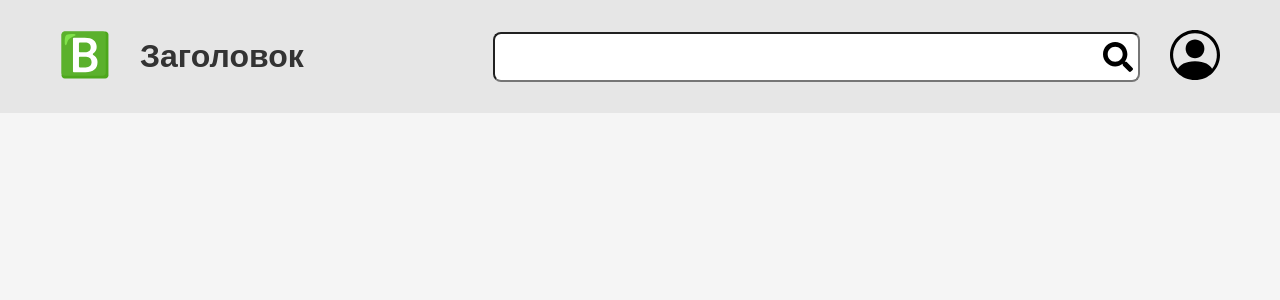
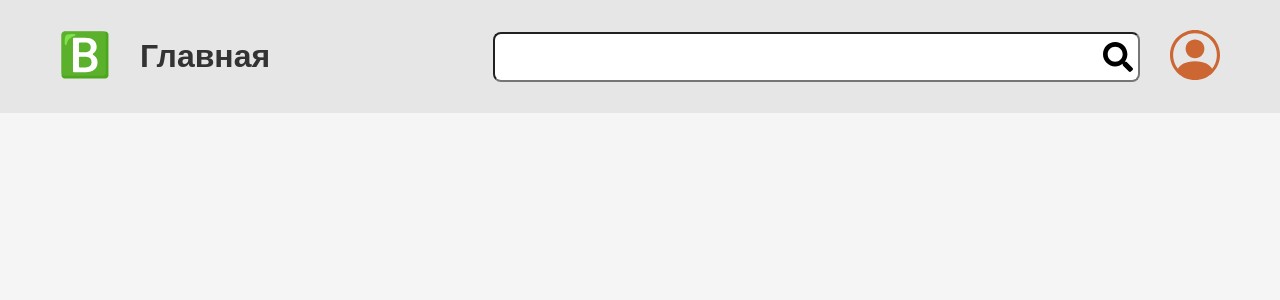
Before and after one commit to lexand41/Blogget, a React (Create React App) app: page / in a window 1280 px wide. Shown: the top 300 px of the page. Built offline with nearby package versions, Linux system fonts and the light colour scheme.

Commit message:
fixed bugs

```diff
--- a/src/components/Header/Auth/Auth.jsx
+++ b/src/components/Header/Auth/Auth.jsx
@@ -4,9 +4,9 @@ export const Auth = ({auth}) => {
   return (
     <button className={style.button}>
       {auth ? auth :
-        <svg className='style.svg' width="128" height="128" viewBox="0 0 128 128" fill="currentColor" xmlns="http://www.w3.org/2000/svg">
+        <svg className={style.svg} width="128" height="128" viewBox="0 0 128 128" fill="currentColor" xmlns="http://www.w3.org/2000/svg">
           <path d="M88 48C88 54.3652 85.4714 60.4697 80.9706 64.9706C76.4697 69.4714 70.3652 72 64 72C57.6348 72 51.5303 69.4714 47.0294 64.9706C42.5286 60.4697 40 54.3652 40 48C40 41.6348 42.5286 35.5303 47.0294 31.0294C51.5303 26.5286 57.6348 24 64 24C70.3652 24 76.4697 26.5286 80.9706 31.0294C85.4714 35.5303 88 41.6348 88 48V48Z"/>
-          <path fill-rule="evenodd" clip-rule="evenodd" d="M0 64C0 47.0261 6.74284 30.7475 18.7452 18.7452C30.7475 6.74284 47.0261 0 64 0C80.9739 0 97.2525 6.74284 109.255 18.7452C121.257 30.7475 128 47.0261 128 64C128 80.9739 121.257 97.2525 109.255 109.255C97.2525 121.257 80.9739 128 64 128C47.0261 128 30.7475 121.257 18.7452 109.255C6.74284 97.2525 0 80.9739 0 64V64ZM64 8C53.4542 8.00056 43.1229 10.9789 34.1952 16.5922C25.2675 22.2055 18.1063 30.2257 13.5357 39.7295C8.96516 49.2334 7.17109 59.8347 8.35999 70.3133C9.54888 80.7918 13.6724 90.7217 20.256 98.96C25.936 89.808 38.44 80 64 80C89.56 80 102.056 89.8 107.744 98.96C114.328 90.7217 118.451 80.7918 119.64 70.3133C120.829 59.8347 119.035 49.2334 114.464 39.7295C109.894 30.2257 102.732 22.2055 93.8048 16.5922C84.8771 10.9789 74.5458 8.00056 64 8V8Z"/>
+          <path fillRule="evenodd" clipRule="evenodd" d="M0 64C0 47.0261 6.74284 30.7475 18.7452 18.7452C30.7475 6.74284 47.0261 0 64 0C80.9739 0 97.2525 6.74284 109.255 18.7452C121.257 30.7475 128 47.0261 128 64C128 80.9739 121.257 97.2525 109.255 109.255C97.2525 121.257 80.9739 128 64 128C47.0261 128 30.7475 121.257 18.7452 109.255C6.74284 97.2525 0 80.9739 0 64V64ZM64 8C53.4542 8.00056 43.1229 10.9789 34.1952 16.5922C25.2675 22.2055 18.1063 30.2257 13.5357 39.7295C8.96516 49.2334 7.17109 59.8347 8.35999 70.3133C9.54888 80.7918 13.6724 90.7217 20.256 98.96C25.936 89.808 38.44 80 64 80C89.56 80 102.056 89.8 107.744 98.96C114.328 90.7217 118.451 80.7918 119.64 70.3133C120.829 59.8347 119.035 49.2334 114.464 39.7295C109.894 30.2257 102.732 22.2055 93.8048 16.5922C84.8771 10.9789 74.5458 8.00056 64 8V8Z"/>
         </svg>
       }
     </button>
--- a/src/components/Header/Header.jsx
+++ b/src/components/Header/Header.jsx
@@ -12,7 +12,7 @@ export const Header = () => {
       <Layout>
         <div className={style.gridContainer}>
           <Logo/>
-          <Heading text='Заголовок'/>
+          <Heading text='Главная'/>
           <Search/>
           <Auth auth={false}/>
         </div>
```
